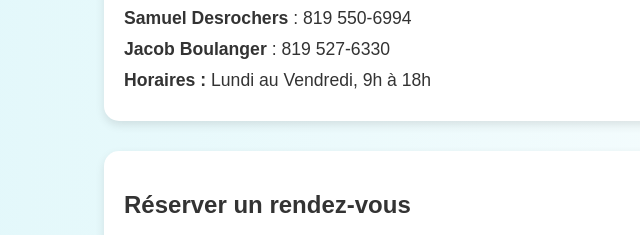
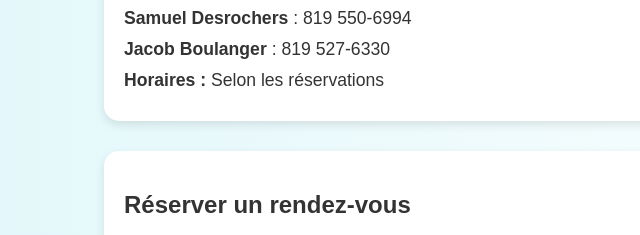
Before and after one commit to Jacob1093/Nettoyage-Climatisation-DB, a plain HTML site: page Nettoyage Climatisation DB-page.html in a window 1280 px wide. Shown: the part 455-690 px from the top of the page, 136-776 px from the left. Drawn offline with Linux system fonts and the light colour scheme.

Commit message:
Update Nettoyage Climatisation DB-page.html

```diff
--- a/Nettoyage Climatisation DB-page.html
+++ b/Nettoyage Climatisation DB-page.html
@@ -92,7 +92,7 @@
             <div class="contact-list">
                 <p><strong>Samuel Desrochers</strong> : 819 550-6994</p>
                 <p><strong>Jacob Boulanger</strong> : 819 527-6330</p>
-                <p><strong>Horaires :</strong> Lundi au Vendredi, 9h à 18h</p>
+                <p><strong>Horaires :</strong> Selon les réservations </p>
             </div>
         </div>
 
```
